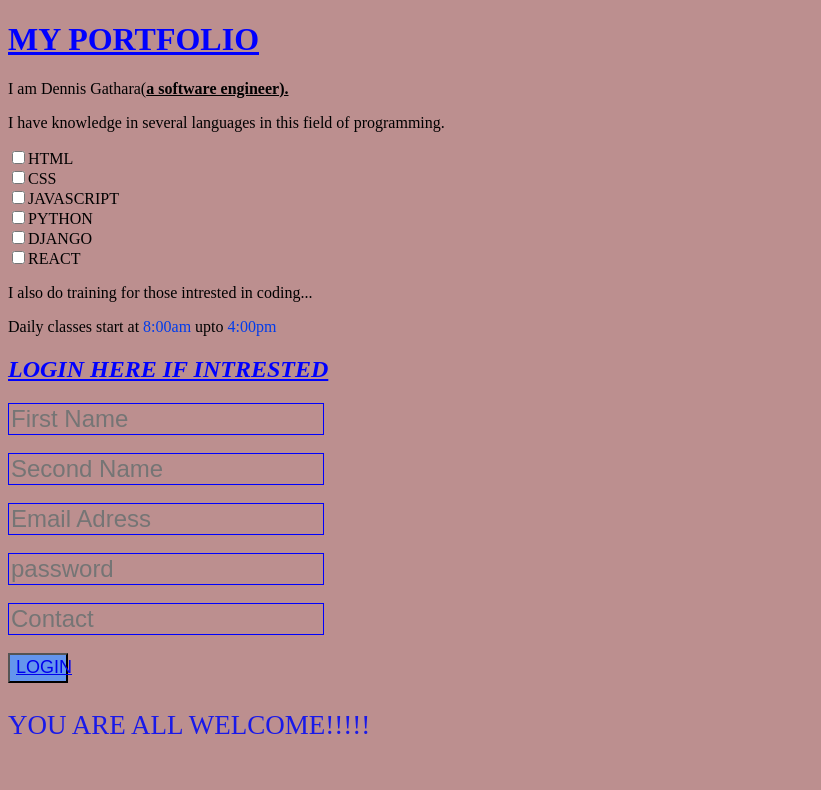
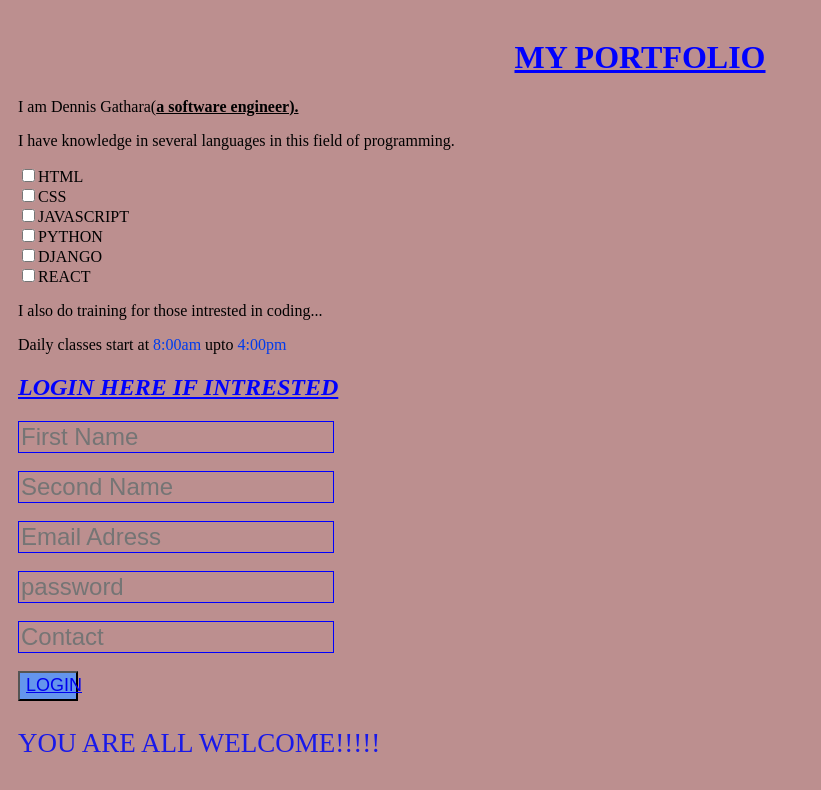
Before and after one commit to njogudennis/my-first-webpage., a plain HTML site: page index.html in a window 1280 px wide. Shown: the whole page, without its empty margins (0-821 px from the left). Drawn offline with Linux system fonts and the light colour scheme.

Commit message:
add changes

```diff
--- a/index.html
+++ b/index.html
@@ -4,6 +4,7 @@
     <style type="text/css">
     body
     {background-color:rosybrown ;
+    padding:10px
     }
     span{
       color:rgb(1, 60, 236)
@@ -44,7 +45,7 @@ input{
     </style>
 </head>
 <body>
-  <h1>MY PORTFOLIO</h1>
+  <h1 style="text-align: center;">MY PORTFOLIO</h1>
   <P>I am Dennis Gathara(<strong>a software engineer).</strong></P>
   <p>I have knowledge in several languages in this field of programming. </p>
   <input type="checkbox">HTML<br>
```
